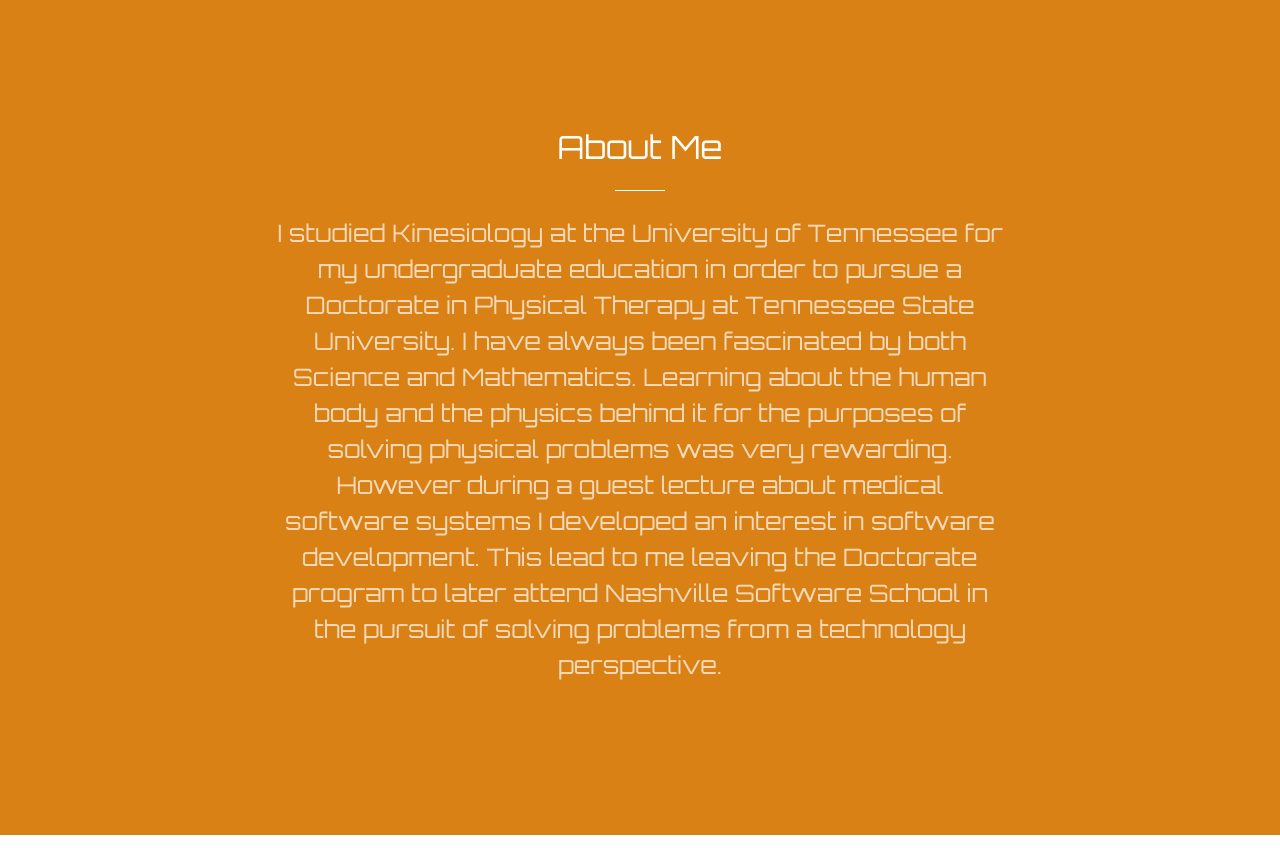
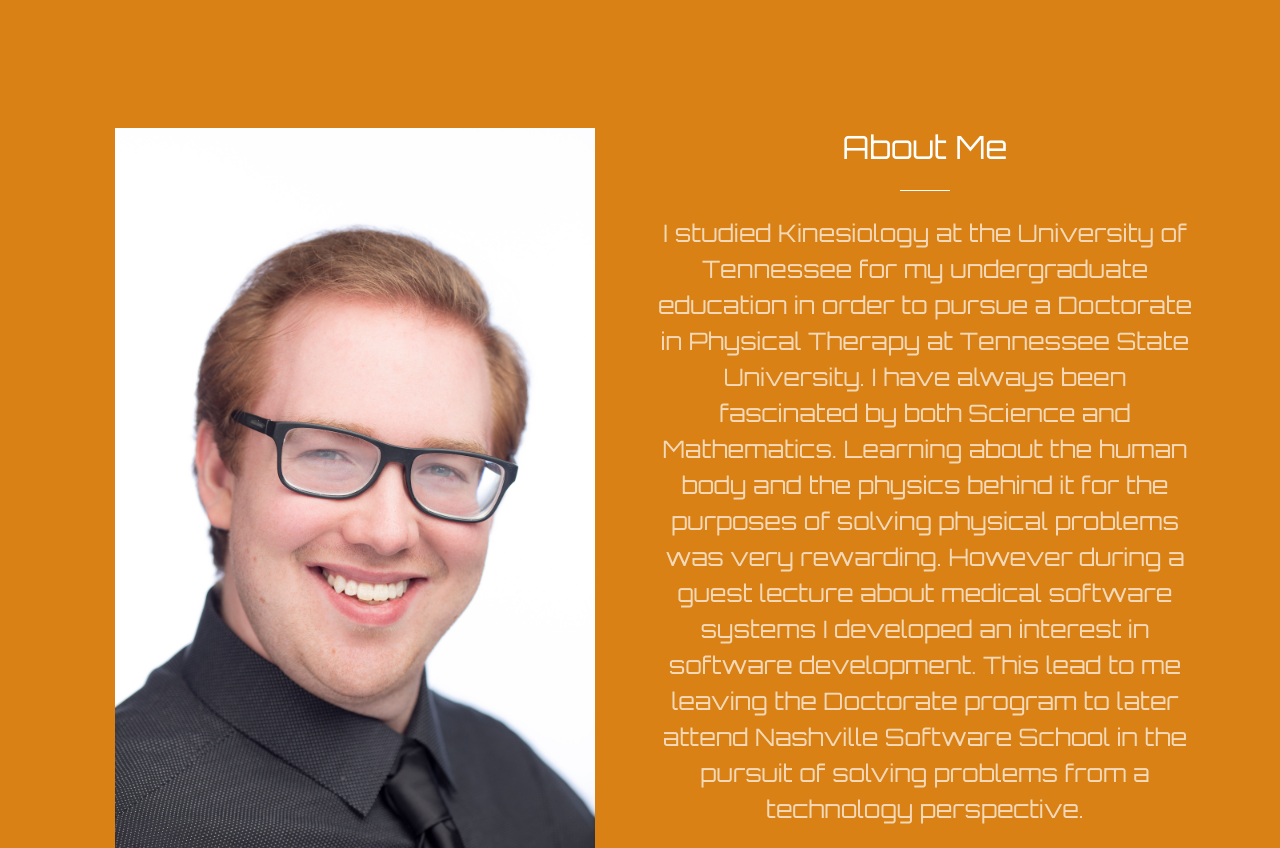
Before and after one commit to taylorlgulley/taylorlgulley.github.io, a website with bundled scripts: page index.html in a window 1280 px wide. Shown: the part 800-1648 px from the top of the page. Built offline with nearby package versions, Linux system fonts and the light colour scheme; files whose address does not match are found by name.

Commit message:
added professional headshot photo

```diff
--- a/index.html
+++ b/index.html
@@ -78,7 +78,10 @@
     <section style="font-family: 'Orbitron', sans-serif;font-size:1.5em;background-color: #d98115" id="about">
       <div class="container">
         <div class="row">
-          <div class="col-lg-8 mx-auto text-center">
+          <div class="col-lg-6 mx-auto text-center">
+              <img class="img-fluid" src="./img/headshot.jpg" alt="Headshot" style="width:20em;height:30em;">
+          </div>
+          <div class="col-lg-6 mx-auto text-center">
             <h2 class="section-heading text-white" style="font-family: 'Orbitron', sans-serif;">About Me</h2>
             <hr class="light my-4">
             <p class="text-faded mb-4">I studied Kinesiology at the University of Tennessee for my undergraduate education in order to pursue a Doctorate in Physical Therapy at Tennessee State University. I have always been fascinated by both Science and Mathematics. Learning about the human body and the physics behind it for the purposes of solving physical problems was very rewarding. However during a guest lecture about medical software systems I developed an interest in software development. This lead to me leaving the Doctorate program to later attend Nashville Software School in the pursuit of solving problems from a technology perspective.</p>
```
Also changed, not shown: img/headshot.jpg (added).
